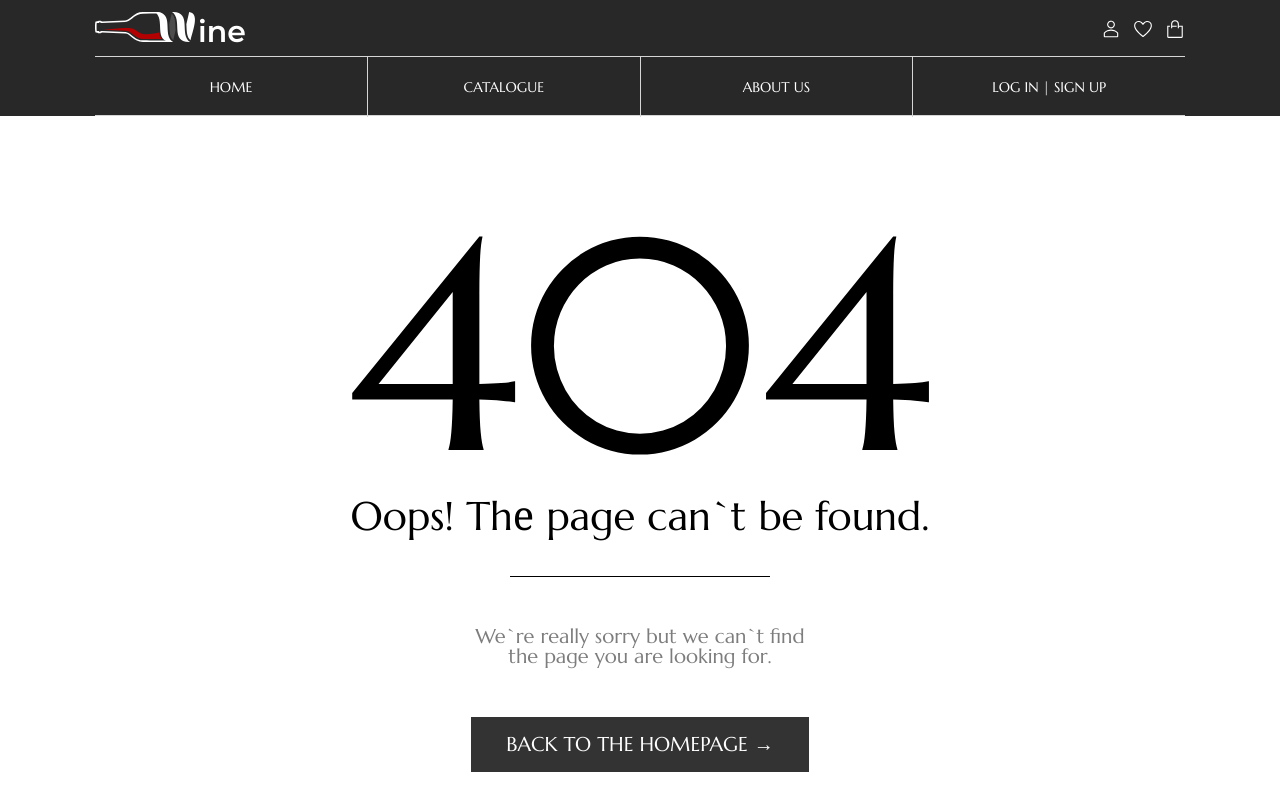
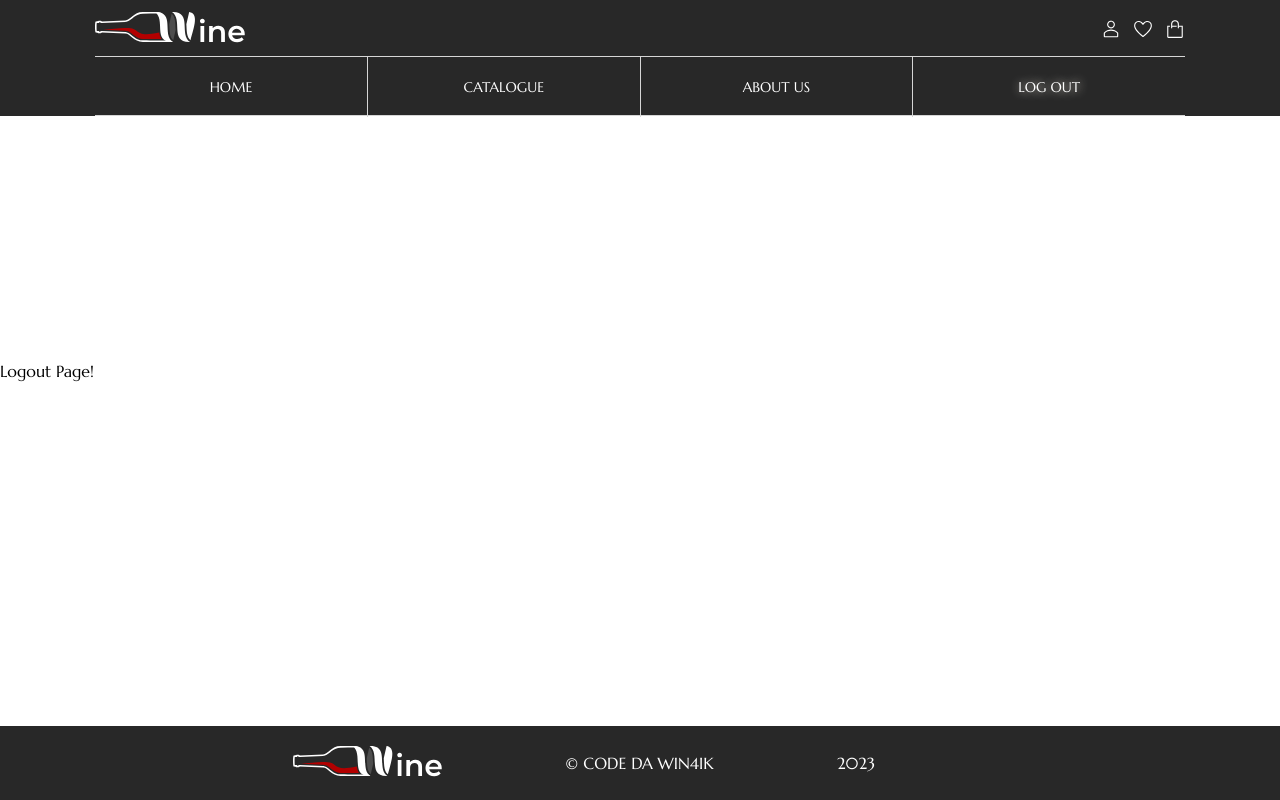
Before and after one commit to Oksandra/eCommerce-Application, a React (Create React App) app: page /logout in a window 1280 px wide. Before the commit this address had no page. Shown: the top 800 px of the page. Built offline with nearby package versions, Linux system fonts and the light colour scheme; sample sign-in values are in the browser's storage.

Commit message:
feat: add save user login to local storage

```diff
--- a/src/App.tsx
+++ b/src/App.tsx
@@ -6,13 +6,21 @@ import { NotFoundPage } from './pages/NotFoundPage/NotFoundPage';
 import { LoginForm } from './components/LoginForm/LoginForm';
 import RequireAuth from './hoc/RequireAuth';
 import { AuthProvider } from './hoc/AuthProvider';
+import AccessLimitAuth from './hoc/AccessLimitAuth';
 
 function App(): JSX.Element {
   return (
     <AuthProvider>
       <Routes>
         <Route path="/" element={<LayoutPage />}>
-          <Route path="login" element={<LoginForm />} />
+          <Route
+            path="login"
+            element={
+              <AccessLimitAuth>
+                <LoginForm />
+              </AccessLimitAuth>
+            }
+          />
           <Route path="catalog" element={<div>Here is the catalog!</div>} />
           <Route path="about" element={<div>About Us!</div>} />
           <Route
@@ -20,6 +28,14 @@ function App(): JSX.Element {
             element={
               <RequireAuth>
                 <div>Profile Page!</div>
+              </RequireAuth>
+            }
+          />
+          <Route
+            path="logout"
+            element={
+              <RequireAuth>
+                <div>Logout Page!</div>
               </RequireAuth>
             }
           />
--- a/src/components/Nav/Nav.tsx
+++ b/src/components/Nav/Nav.tsx
@@ -1,8 +1,12 @@
-import React from 'react';
+import React, { useContext } from 'react';
 import './Nav.scss';
 import { NavLink } from 'react-router-dom';
+import { AuthContext } from '../../hoc/AuthProvider';
 
 export const Nav: React.FC = () => {
+  const { user } = useContext(AuthContext);
+  const logLink = user ? '/logout' : '/login';
+
   return (
     <nav className="nav">
       <ul className="nav__list">
@@ -22,8 +26,8 @@ export const Nav: React.FC = () => {
           </NavLink>
         </li>
         <li className="nav__item">
-          <NavLink className="nav__link" to="/login">
-            LOG IN | SIGN UP
+          <NavLink className="nav__link" to={logLink}>
+            {user ? 'LOG OUT' : 'LOG IN | SIGN UP'}
           </NavLink>
         </li>
       </ul>
--- /dev/null
+++ b/src/hoc/AccessLimitAuth.tsx
@@ -0,0 +1,19 @@
+import React, { useContext } from 'react';
+import { Navigate } from 'react-router-dom';
+import { AuthContext } from './AuthProvider';
+
+const AccessLimitAuth = ({
+  children,
+}: {
+  children: React.ReactElement;
+}): JSX.Element => {
+  const { user } = useContext(AuthContext);
+
+  if (user) {
+    return <Navigate to="/" />;
+  }
+
+  return children;
+};
+
+export default AccessLimitAuth;
--- a/src/hoc/AuthProvider.tsx
+++ b/src/hoc/AuthProvider.tsx
@@ -19,7 +19,9 @@ export const AuthContext = createContext<AuthContextProps>({
 });
 
 export const AuthProvider: React.FC<AuthProviderProps> = ({ children }) => {
-  const [user, setUser] = useState<User>(null);
+  const [user, setUser] = useState<User>(
+    localStorage.getItem('user') ? localStorage.getItem('user') : null
+  );
 
   const signin = (newUser: User, cb: () => void): void => {
     setUser(newUser);
```
